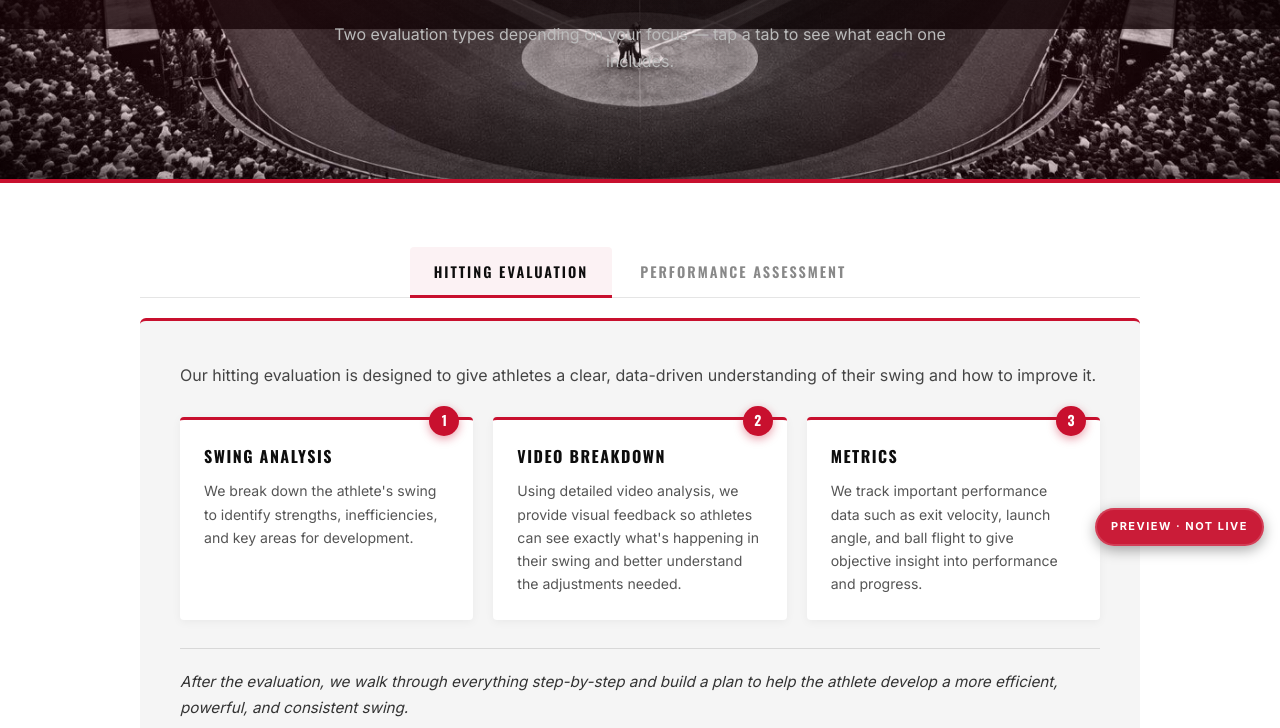
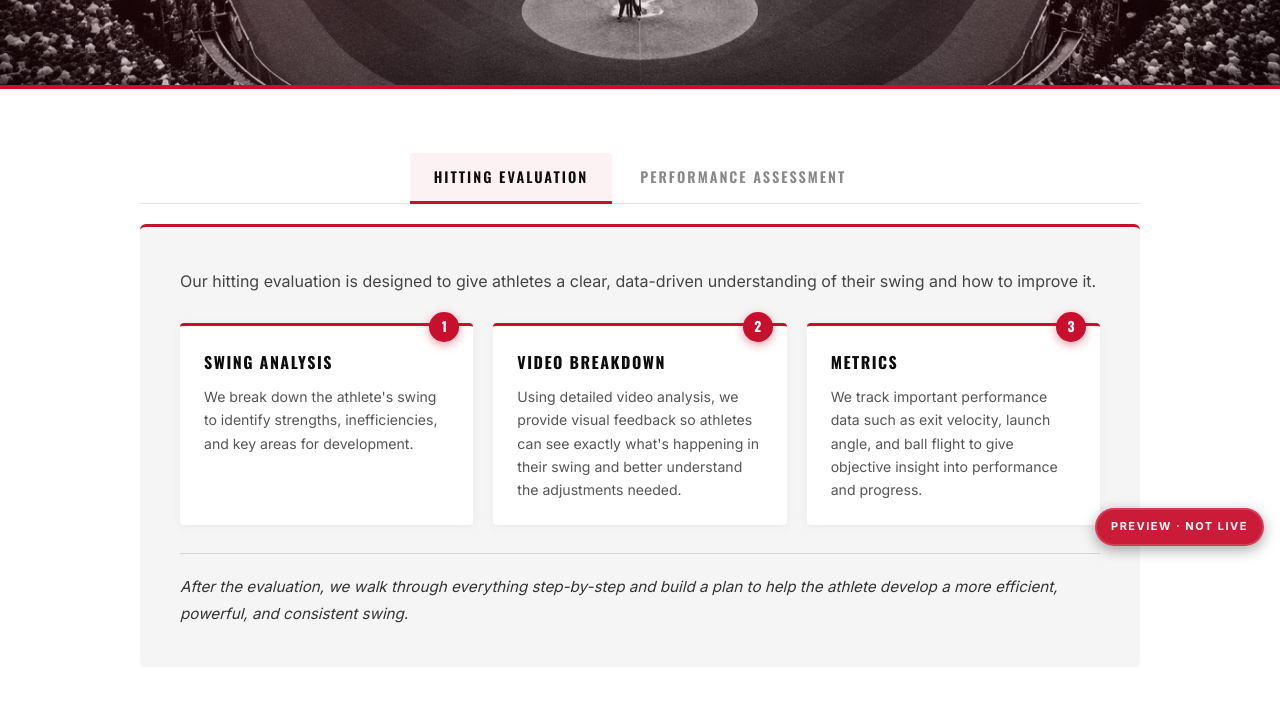
Before and after one commit to bjatwell21/top-flight-performance, a plain HTML site: page booking.html in a window 1280 px wide. Shown: the part 238-966 px from the top of the page. Drawn offline with nearby package versions, Linux system fonts and the light colour scheme; a script that the page names is missing.

Commit message:
Remove redundant intro paragraph above booking eval tabs
Co-Authored-By: Claude Opus 4.7 (1M context) <noreply@anthropic.com>

```diff
--- a/booking.html
+++ b/booking.html
@@ -416,9 +416,6 @@
       <p class="section-label" style="color: var(--red); text-align: center;">Before You Book</p>
       <h2 class="eval-section-title">What to Expect at Your Evaluation</h2>
       <div class="section-divider center"></div>
-      <p class="eval-intro-text">
-        Two evaluation types depending on your focus — tap a tab to see what each one includes.
-      </p>
     </div>
   </section>
 
```
